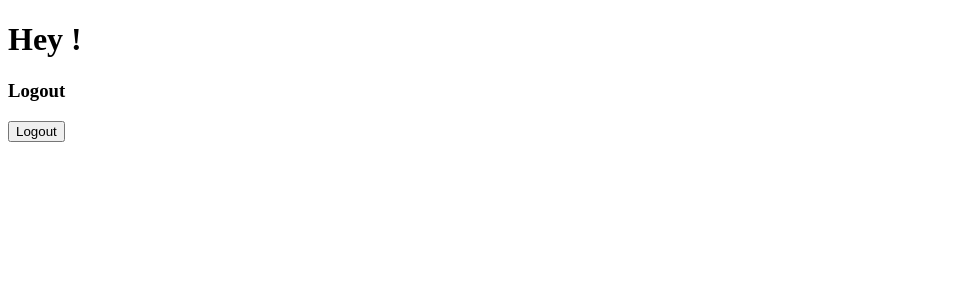
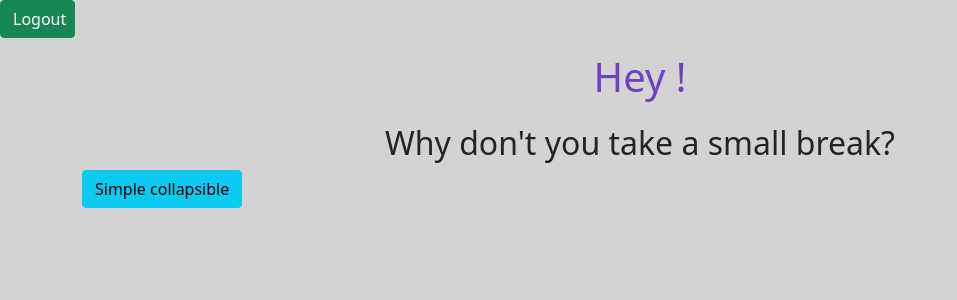
Before and after one commit to EGuo2004/P01, a Flask app: page /break in a window 1280 px wide. Shown: the top 300 px of the page, without its empty margins (0-957 px from the left). Run offline with Flask 2, Linux system fonts and the light colour scheme; some libraries are stand-ins or nearby versions.

Commit message:
added worked from today's class

```diff
--- /dev/null
+++ b/app/static/css/breakstyle.css
@@ -0,0 +1,16 @@
+@import "../node_modules/bootstrap/scss/bootstrap";
+
+body {
+   background-color: lightgray;
+}
+
+h1 {
+   color: var(--bs-purple);
+   text-align: center;
+   padding: 15px;
+}
+
+#formed {
+   color: var(--bs-purple);
+   text-align: center;
+}
--- a/app/templates/break.html
+++ b/app/templates/break.html
@@ -3,17 +3,30 @@
 
   <head>
     <title> BreakBuddy </title>
+    <link href="https://cdn.jsdelivr.net/npm/bootstrap@5.1.3/dist/css/bootstrap.min.css" rel="stylesheet" integrity="sha384-1BmE4kWBq78iYhFldvKuhfTAU6auU8tT94WrHftjDbrCEXSU1oBoqyl2QvZ6jIW3" 	  crossorigin="anonymous">
+    <link rel="stylesheet" href="static/css/breakstyle.css">
   </head>
 
   <body>
+    <form action="/"> <!-- go back to login page -->
+      <input class="btn btn-success" style="width:75px" type="submit" value="Logout" name="sub2">
+    </form>
+    <center>
     <h1>
         Hey {{name}}!
     </h1>
-    <h3>Logout</h3>
-    <form action="/"> <!-- go back to login page -->
-      <input type="submit" value="Logout" name="sub2">
-    </form>
 
+    <h2>
+        Why don't you take a small break?
+    </h2>
+  </center>
   </body>
 
+  <div class="container">
+  <button type="button" class="btn btn-info" data-toggle="collapse" data-target="#demo">Simple collapsible</button>
+  <div id="demo" class="collapse">
+    Lorem ipsum dolor sit amet, consectetur adipisicing elit,
+  </div>
+</div>
+
 </html>
```
